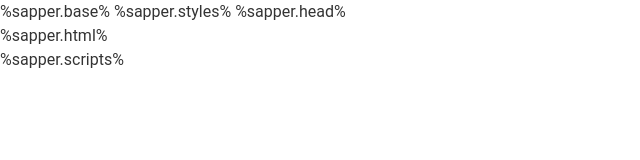
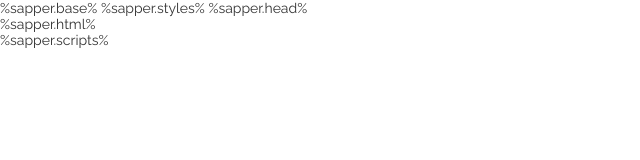
Before and after one commit to caco-jr/calculadhora, a website: page src/template.html in a window 1280 px wide. Shown: the whole page, without its empty margins (0-640 px from the left). Drawn offline with Linux system fonts and the light colour scheme; files that its build step writes are made by us from their sources.

Commit message:
style: Inserindo Variáveis css e font-family | Scanner

```diff
--- a/src/template.html
+++ b/src/template.html
@@ -1,15 +1,21 @@
-<!doctype html>
-<html lang='en'>
+<!DOCTYPE html>
+<html lang="en">
   <head>
-	<meta charset='utf-8'>
-	<meta name='viewport' content='width=device-width,initial-scale=1.0'>
-	<meta name='theme-color' content='#333333'>
+    <meta charset="utf-8" />
+    <meta name="viewport" content="width=device-width,initial-scale=1.0" />
+    <meta name="theme-color" content="#333333" />
 
     %sapper.base%
 
-	<link rel='stylesheet' href='global.css'>
-	<link rel='manifest' href='manifest.json' crossorigin='use-credentials'>
-	<link rel='icon' type='image/png' href='favicon.png'>
+    <link rel="stylesheet" href="variables.css" />
+    <link rel="stylesheet" href="global.css" />
+    <link rel="manifest" href="manifest.json" crossorigin="use-credentials" />
+    <link rel="icon" type="image/png" href="favicon.png" />
+
+    <link
+      href="https://fonts.googleapis.com/css2?family=Raleway:wght@400;600;900&display=swap"
+      rel="stylesheet"
+    />
 
     <!-- Sapper generates a <style> tag containing critical CSS
 	     for the current page. CSS for the rest of the app is
@@ -23,7 +29,7 @@
   <body>
     <!-- The application will be rendered inside this element,
 	     because `src/client.js` references it -->
-	<div id='sapper'>%sapper.html%</div>
+    <div id="sapper">%sapper.html%</div>
 
     <!-- Sapper creates a <script> tag containing `src/client.js`
 	     and anything else it needs to hydrate the app and
--- a/static/global.css
+++ b/static/global.css
@@ -1,36 +1,6 @@
 body {
-	margin: 0;
-	font-family: Roboto, -apple-system, BlinkMacSystemFont, Segoe UI, Oxygen, Ubuntu, Cantarell, Fira Sans, Droid Sans, Helvetica Neue, sans-serif;
-	font-size: 14px;
-	line-height: 1.5;
-	color: #333;
+  margin: 0;
+  font-family: var(--primary-font-family);
+  font-size: var(--text);
+  color: var(--text-color);
 }
-
-h1, h2, h3, h4, h5, h6 {
-	margin: 0 0 0.5em 0;
-	font-weight: 400;
-	line-height: 1.2;
-}
-
-h1 {
-	font-size: 2em;
-}
-
-a {
-	color: inherit;
-}
-
-code {
-	font-family: menlo, inconsolata, monospace;
-	font-size: calc(1em - 2px);
-	color: #555;
-	background-color: #f0f0f0;
-	padding: 0.2em 0.4em;
-	border-radius: 2px;
-}
-
-@media (min-width: 400px) {
-	body {
-		font-size: 16px;
-	}
-}
--- /dev/null
+++ b/static/variables.css
@@ -0,0 +1,116 @@
+:root {
+  /* // --- Complementary Colors */
+  --complementary-color-00: #ffffff;
+  --complementary-color-01: #f3f5f7;
+  --complementary-color-02: #e8ecef;
+  --complementary-color-03: #dfe1e6;
+  --complementary-color-04: #c1c7d0;
+  --complementary-color: rgba(255, 255, 255, 0.08);
+  /* // ---------------------------------- */
+  /* // --- Gray Colors */
+  --gray-40: rgba(0, 0, 0, 0.04);
+  --gray-80: rgba(0, 0, 0, 0.08);
+  --gray-100: rgba(0, 0, 0, 0.1);
+  --gray-120: rgba(0, 0, 0, 0.12);
+  --gray-240: rgba(0, 0, 0, 0.24);
+  --gray-250: rgba(0, 0, 0, 0.25);
+  --gray-400: rgba(0, 0, 0, 0.4);
+  --gray-450: rgba(0, 0, 0, 0.45);
+  --gray-800: rgba(0, 0, 0, 0.8);
+  /* // ----------------------------------
+  // --- Base Colors */
+  --green: rgb(0, 202, 134);
+  --dark-green: rgb(0, 163, 109);
+  --green-80: rgba(0, 202, 134, 0.08);
+  --green-240: rgba(0, 202, 134, 0.24);
+  --green-400: rgba(0, 202, 134, 0.4);
+  --green-800: rgba(0, 202, 134, 0.8);
+  --yellow: rgb(245, 201, 93);
+  --dark-yellow: #dbb553;
+  --yellow-80: rgba(245, 201, 93, 0.08);
+  --yellow-240: rgba(245, 201, 93, 0.24);
+  --yellow-400: rgba(245, 201, 93, 0.4);
+  --yellow-800: rgba(245, 201, 93, 0.8);
+  --orange: #ff9800;
+  --dark-orange: #f57c00;
+  --red: rgb(242, 98, 117);
+  --dark-red: rgb(217, 87, 104);
+  --red-80: rgba(242, 98, 117, 0.08);
+  --red-240: rgba(242, 98, 117, 0.24);
+  --red-400: rgba(242, 98, 117, 0.4);
+  --red-800: rgba(242, 98, 117, 0.8);
+  /* // ----------------------------------
+  // --- Brand Colors */
+  --primary-color: rgb(255, 23, 68);
+  --dark-primary-color: rgb(230, 21, 62);
+  --primary-color-60: rgba(255, 23, 68, 0.06);
+  --primary-color-80: rgba(255, 23, 68, 0.08);
+  --primary-color-240: rgba(255, 23, 68, 0.24);
+  --primary-color-400: rgba(255, 23, 68, 0.4);
+  --primary-color-800: rgba(255, 23, 68, 0.8);
+  --secondary-color: rgb(104, 108, 255);
+  --dark-secondary-color: rgb(94, 99, 230);
+  --secondary-color-60: rgba(104, 108, 255, 0.06);
+  --secondary-color-80: rgba(104, 108, 255, 0.08);
+  --secondary-color-240: rgba(104, 108, 255, 0.24);
+  --secondary-color-400: rgba(104, 108, 255, 0.4);
+  --secondary-color-800: rgba(104, 108, 255, 0.8);
+  --tertiary-color: #2a3942;
+  --dark-tertiary-color: #2a3942;
+  /* // ----------------------------------
+  // --- Status Colors */
+  --success-color: var(--green);
+  --dark-success-color: var(--dark-green);
+  --warning-color: var(--yellow);
+  --dark-warning-color: var(--dark-yellow);
+  --error-color: var(--red);
+  --dark-error-color: var(--dark-red);
+  /* // ----------------------------------
+  // --- Disabled Colors */
+  --disabled-background-color: var(--gray-80);
+  --disabled-text-color: var(--gray-240);
+  /* // ----------------------------------
+  // --- Others colors */
+  --border-color: var(--gray-80);
+  --light-text-color: var(--gray-400);
+  --text-color: var(--gray-800);
+  --title-color: var(--text-color);
+  /* // ----------------------------------
+  // --- Typography */
+  --primary-font-family: 'Raleway', sans-serif;
+  /* // ----------------------------------
+  // --- Title */
+  --title-sm: 20px;
+  --title-md: 24px;
+  --title-lg: 28px;
+  --title-xl: 32px;
+  --title: var(--title-md);
+  --title-weight: 600;
+  /* // ----------------------------------
+  // --- Text */
+  --text-xs: 12px;
+  --text-sm: 14px;
+  --text-md: 16px;
+  --text-lg: 18px;
+  --text: var(--text-sm);
+  --text-weight: 400;
+  /* // ----------------------------------
+  // --- Border Radius */
+  --border-radius-xs: 2px;
+  --border-radius-sm: 4px;
+  --border-radius-md: 6px;
+  --border-radius-lg: 8px;
+  --border-radius-xl: 8px;
+  --border-radius: var(--border-radius-md);
+  /* // ----------------------------------
+  // --- Box Shadow */
+  --box-shadow-sub: inset 0 1px 3px 0 var(--gray-120);
+  --box-shadow-border-1: inset 0 0 0 1px var(--gray-80);
+  --box-shadow-border-2: inset 0 0 0 2px var(--gray-80);
+  --box-shadow-normal: 0 0 1px 1px var(--gray-40), 0 1px 1px 0 var(--gray-120);
+  --box-shadow-raised: 0 0 1px 1px var(--gray-40), 0 1px 3px 0 var(--gray-120);
+  --box-shadow-overlay: 0 0 1px 1px var(--gray-40), 0 2px 6px 0 var(--gray-120);
+  --box-shadow-popout: 0 0 1px 1px var(--gray-40), 0 8px 16px 0 var(--gray-120);
+  --box-shadow: var(--box-shadow-normal);
+  /* // ---------------------------------- */
+}
```
Lines whose indentation alone changed are shown as unchanged.
